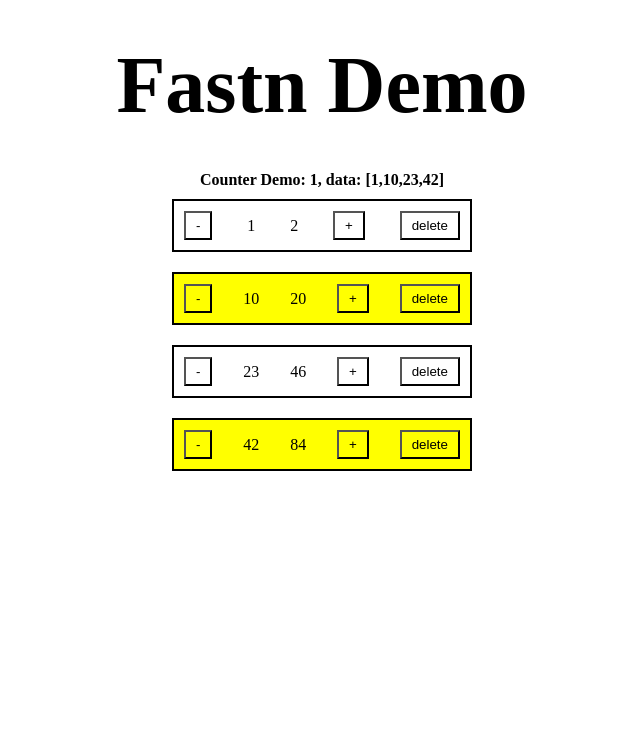
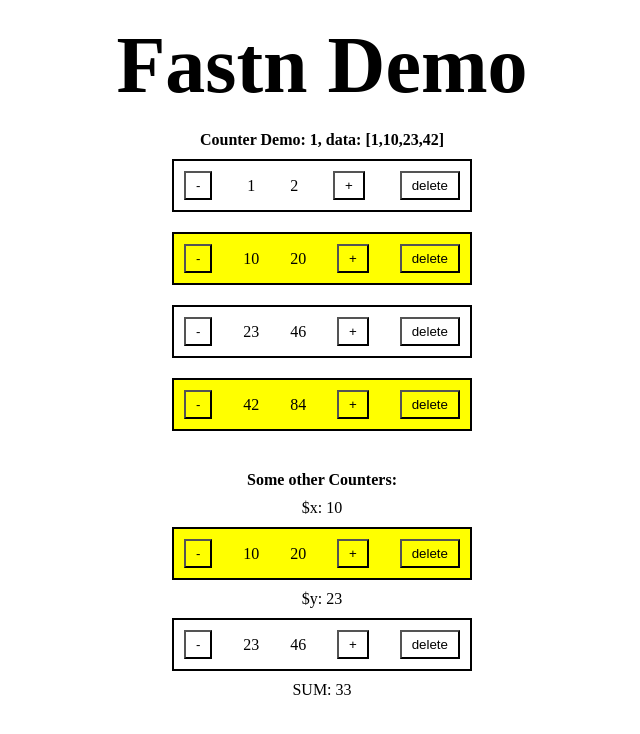
Before and after one commit to ashutosh887/ftd-counter, a React (Vite) app: page / in a window 1280 px wide. Shown: the top 734 px of the page, without its empty margins (318-958 px from the left). Built offline with nearby package versions, Linux system fonts and the light colour scheme.

Commit message:
add: more counters

```diff
--- a/src/App.tsx
+++ b/src/App.tsx
@@ -3,6 +3,9 @@ import DoubleCounter from "./components/DoubleCounter";
 
 const App = () => {
   const [data, setData] = useState([1, 10, 23, 42]);
+
+  const $x = 1;
+  const $y = 2;
 
   const handleAdd = (index: number) => {
     const newData = [...data];
@@ -34,7 +37,7 @@ const App = () => {
       <h1
         style={{
           fontSize: 80,
-          margin: 40,
+          margin: 20,
         }}
       >
         Fastn Demo
@@ -50,6 +53,38 @@ const App = () => {
           removeAction={() => handleRemove(index)}
         />
       ))}
+
+      <div
+        style={{
+          margin: 20,
+          display: "flex",
+          justifyContent: "center",
+          alignItems: "center",
+          flexDirection: "column",
+        }}
+      >
+        <h4 style={{ margin: 10 }}>Some other Counters: </h4>
+
+        <span>{`$x: ${data[$x]}`}</span>
+
+        <DoubleCounter
+          value={data[$x]}
+          addAction={() => handleAdd($x)}
+          subtractAction={() => handleSubtract($x)}
+          removeAction={() => handleRemove($x)}
+        />
+
+        <span>{`$y: ${data[$y]}`}</span>
+
+        <DoubleCounter
+          value={data[$y]}
+          addAction={() => handleAdd($y)}
+          subtractAction={() => handleSubtract($y)}
+          removeAction={() => handleRemove($y)}
+        />
+
+        <span>SUM: {data[$x] + data[$y]}</span>
+      </div>
     </div>
   );
 };
```
